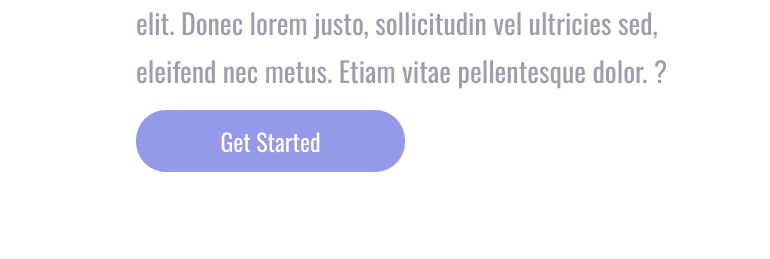
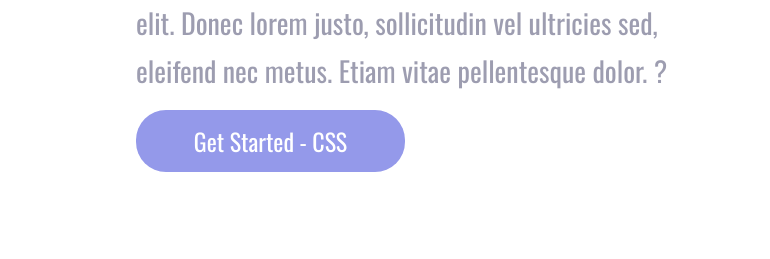
Before and after one commit to marcosamorim10/easy-shopping, a plain HTML site: page index.html in a window 1280 px wide. Shown: the part 544-803 px from the top of the page, 0-770 px from the left. Drawn offline with nearby package versions, Linux system fonts and the light colour scheme; files whose address does not match are found by name.

```diff
--- a/index.html
+++ b/index.html
@@ -20,7 +20,7 @@
         <p>Lorem ipsum dolor sit amet, consectetur  adipiscing
             elit. Donec lorem justo, sollicitudin vel ultricies sed,
             eleifend nec metus. Etiam vitae pellentesque dolor. ?</p>
-            <button>Get Started</button>
+            <button>Get Started - CSS</button>
     </section>
     <section class="div-rigth">
         <header>
```
